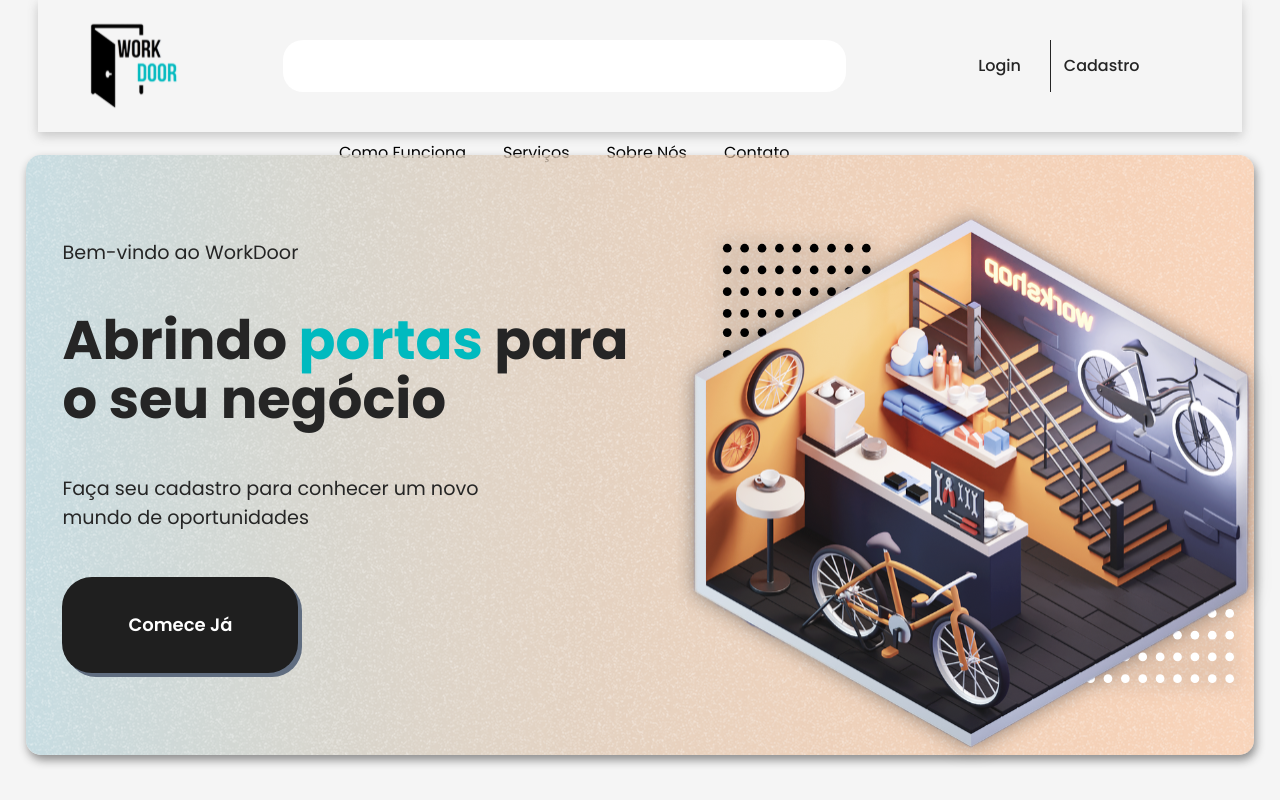
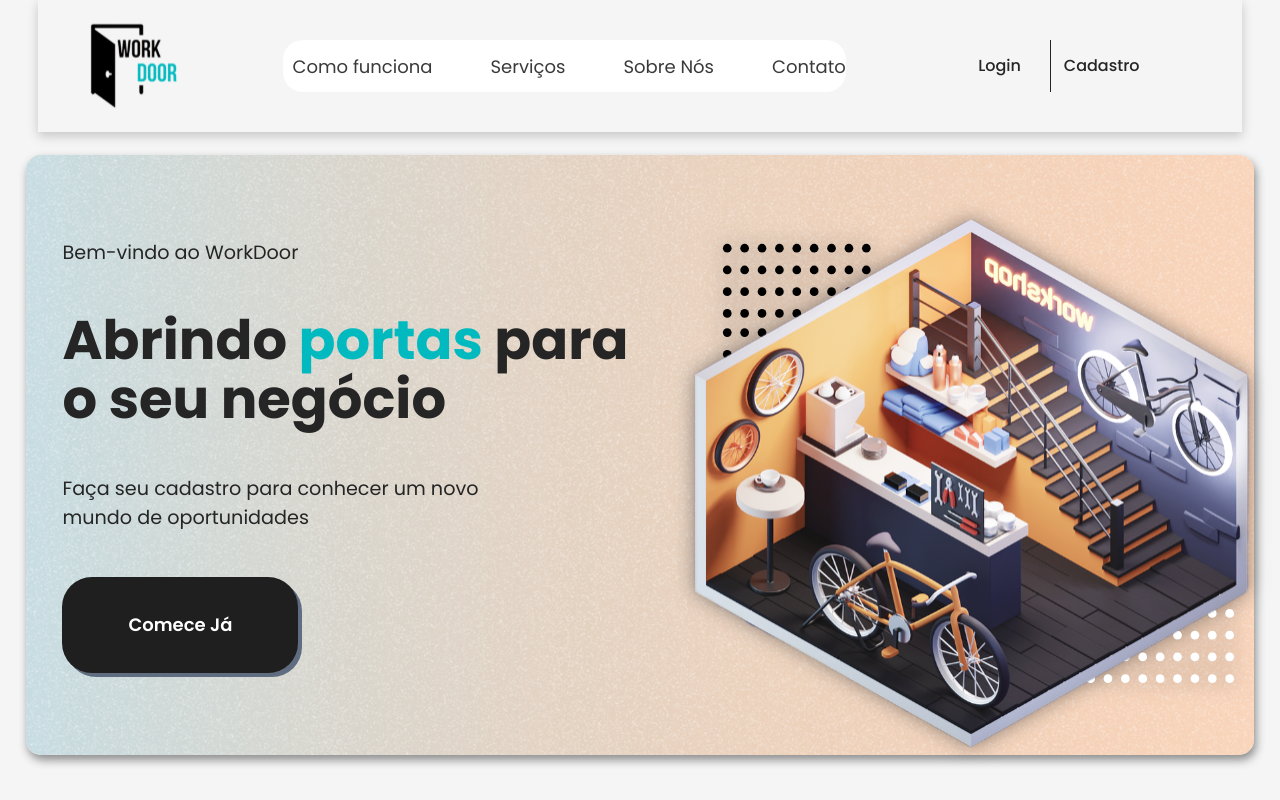
Before and after one commit to Work-Door/workdoorWeb, a React (Create React App) app: page / in a window 1280 px wide. Shown: the top 800 px of the page. Built offline with nearby package versions, Linux system fonts and the light colour scheme; no server answers.

Commit message:
navBar pronta

```diff
--- a/package.json
+++ b/package.json
@@ -26,6 +26,7 @@
     "react-pro-sidebar": "^1.1.0",
     "react-responsive-carousel": "^3.2.23",
     "react-router-dom": "^6.23.0",
+    "react-router-hash-link": "^2.4.3",
     "react-scripts": "5.0.1",
     "react-scroll": "^1.9.0",
     "react-slick": "^0.30.2",
--- a/src/Pages/home/Home.jsx
+++ b/src/Pages/home/Home.jsx
@@ -42,6 +42,7 @@ const Home = () => {
                 </article>
             </section>
 
+            <div id="ComoFunciona"></div>
             <section id={style["comoFunciona"]}>
                 <div className={style["divTitulo"]}>
                     <h1 className={style["tituloCentro"]}>Impulsione seus serviços de forma Fácil</h1>
@@ -67,6 +68,7 @@ const Home = () => {
                         texto="Após a finalização de um contrato, tanto o cliente quanto a empresa poderão avaliar sua experiência."
                     />
                 </div>
+                <div id="Servicos"></div>
                 <section id={style["areaCardServicoCarroselHome"]}>
                     <div className={style["divTitulo"]}>
                         <h1 className={style["tituloServicos"]}>Serviços existentes</h1>
@@ -96,6 +98,7 @@ const Home = () => {
 
                     </article>
                 </section>
+                <div id="SobreNos"></div>
                 <section id={style["sobreNos"]}>
                     <div className={style["divTitulo"]}>
                         <h1 className={style["tituloCentro"]}>Nós somos a WorkDoor</h1>
@@ -144,6 +147,7 @@ const Home = () => {
                     </div>
                 </section>
             </section>
+            <div id="Contato"></div>
             <Footer />
 
         </main>
--- a/src/components/navBar/NavBar.jsx
+++ b/src/components/navBar/NavBar.jsx
@@ -3,19 +3,27 @@ import { useLocation } from "react-router-dom";
 import style from "../navBar/NavBar.module.css";
 import Logo from "../../utils/assets/logo.svg";
 import ImagemPerfil from "../../utils/assets/iconUser.png";
-
-import { Link } from "react-router-dom";
+import { HashLink as Link } from 'react-router-hash-link';
 
 const NavBar = ({ logoInicio }) => {
   const location = useLocation();
   const isServicosPage = location.pathname === "/servicos";
-  const isPerfilPage = location.pathname === "/perfil/empresa";
+  const isPerfilPage = location.pathname === "/empresa/perfil";
 
+  function handleLinkClick(event) {
+    event.preventDefault();
+    const id = event.currentTarget.getAttribute('href').substring(1); // Use event.currentTarget instead of event.target
+    const element = document.getElementById(id);
+    if (element) {
+      element.scrollIntoView({ behavior: 'smooth' });
+    } else {
+      console.warn(`Element with id ${id} not found.`);
+    }
+  }
   return (
     <nav
-      className={`${style["navBar"]} ${
-        isServicosPage ? style["navBarServicos"] : ""
-      } ${isPerfilPage ? style["navBarPerfil"] : ""}`}
+      className={`${style["navBar"]} ${isServicosPage ? style["navBarServicos"] : ""
+        } ${isPerfilPage ? style["navBarPerfil"] : ""}`}
     >
       <div className={style["logo"]}>
         <Link to="/">
@@ -30,7 +38,7 @@ const NavBar = ({ logoInicio }) => {
         <>
           <div id={style["menuLista"]}>
             <ul>
-              <Link to={"/"} somoth className={style["btnLink"]}>
+              <Link somoth to="/#comoFunciona" className={style["btnLink"]}>
                 {" "}
                 <li>Inicio</li>{" "}
               </Link>
@@ -48,10 +56,12 @@ const NavBar = ({ logoInicio }) => {
         <>
           <div id={style["menuLista"]}>
             <ul>
-              <li>Como Funciona</li>
-              <li>Serviços</li>
-              <li>Sobre Nós</li>
-              <li>Contato</li>
+              <li className={style["btnLink"]}>
+                <a href="#ComoFunciona">Como funciona</a>
+              </li>
+              <li><a href="#Servicos">Serviços</a></li>
+              <li><a href="#SobreNos">Sobre Nós</a></li>
+              <li><a href="#Contato">Contato</a></li>
             </ul>
           </div>
           <div id={style["btnsTopo"]}>
--- a/src/components/navBar/NavBar.module.css
+++ b/src/components/navBar/NavBar.module.css
@@ -31,16 +31,21 @@
   display: flex;
   align-items: center;
 }
-
+html {
+  scroll-behavior: smooth;
+}
 .navBar #menuLista ul {
   display: flex;
   justify-content: space-between;
   text-decoration: none;
   list-style: none;
-  width: 80%;
-  margin: auto;
+  width: 100%;
+  /* margin: auto; */
 }
-
+.navBar #menuLista ul li a{
+  text-decoration: none;
+  color: #3a3a3a;
+}
 .navBar #menuLista ul li {
   cursor: pointer;
 
```
Also changed, not shown: 1 other file (tests, documents, lock files or other folders).
